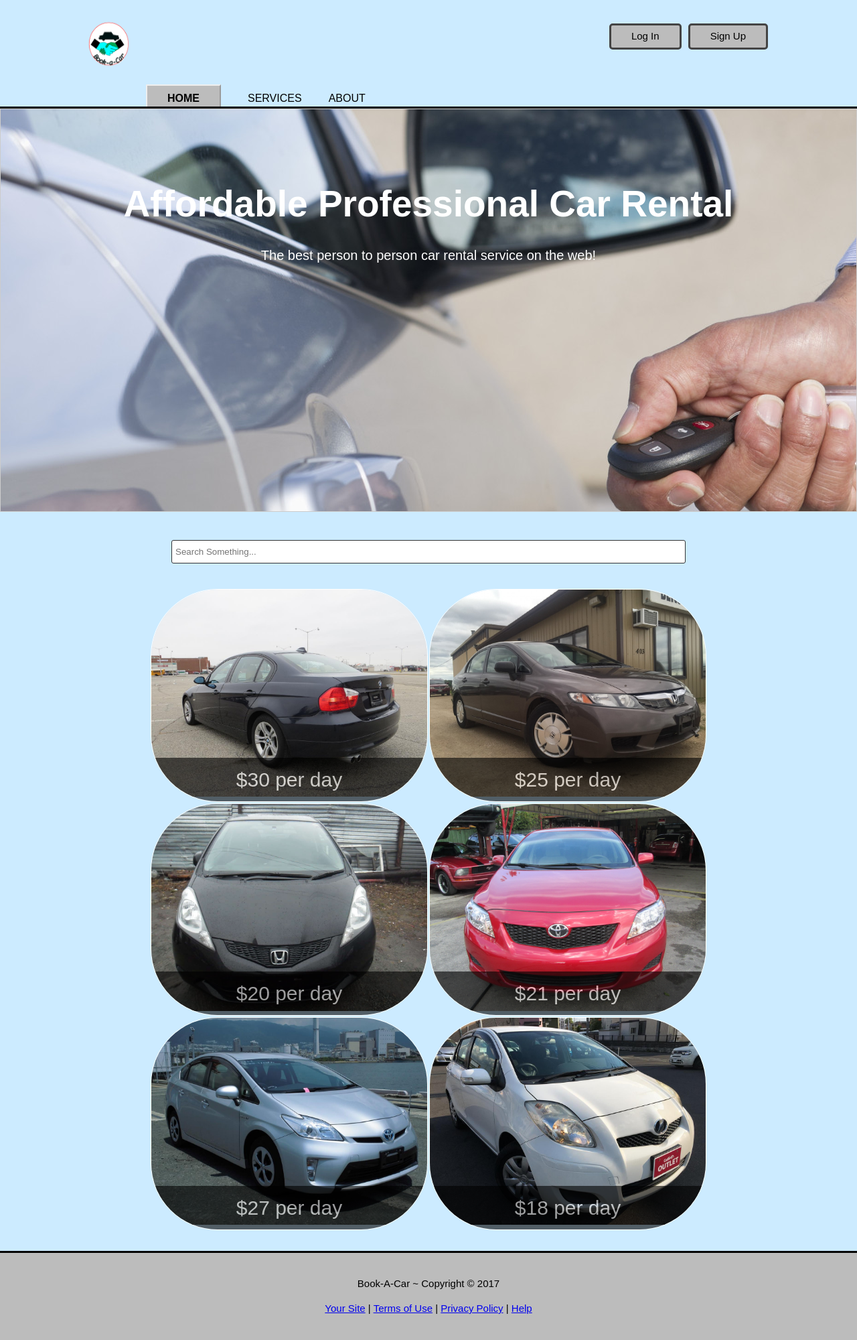
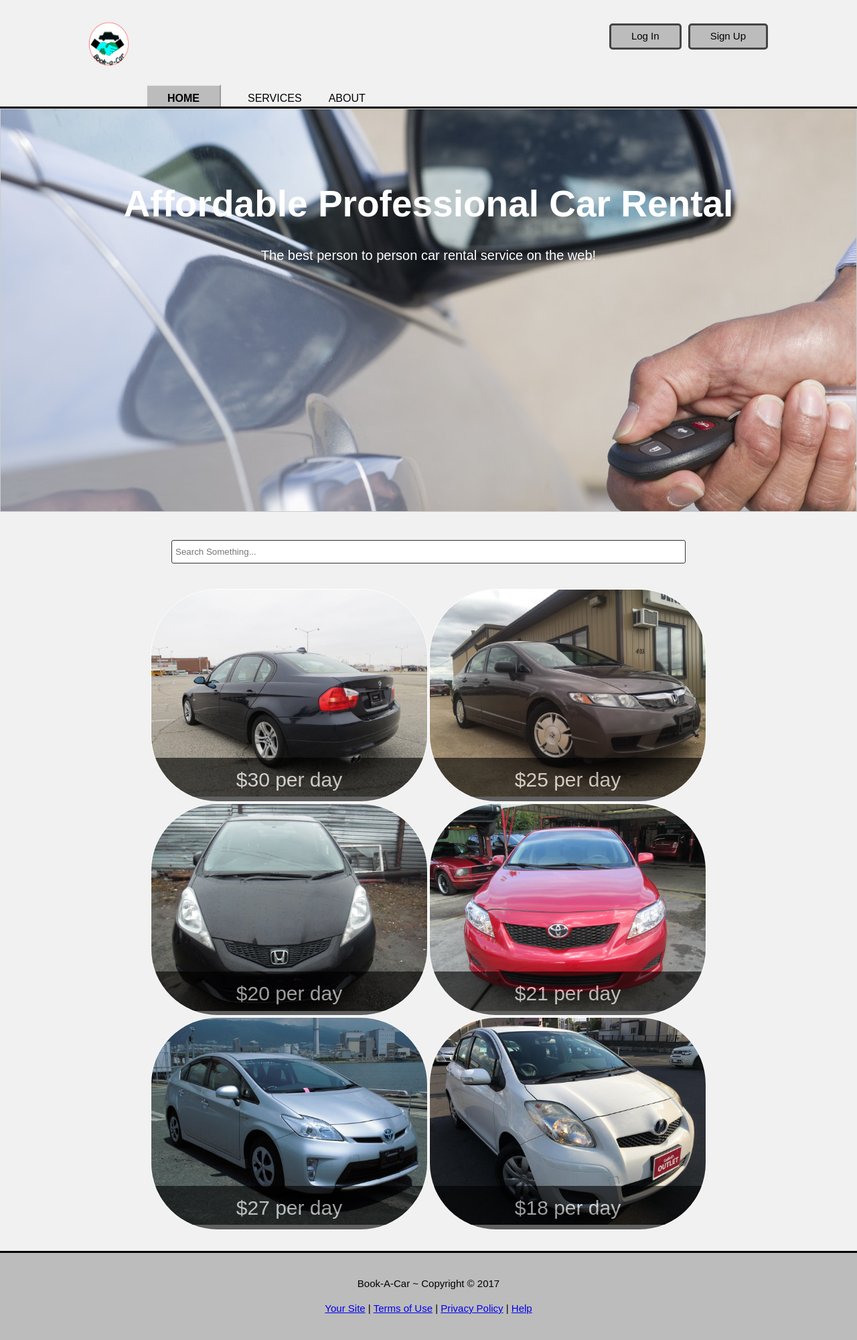
Before and after one commit to eyadamsuren1/Group-Project, a PHP site: page / in a window 1280 px wide. Shown: the whole page at 67% size. Run offline with PHP 8.4, Linux system fonts and the light colour scheme; some libraries are stand-ins or nearby versions.

Commit message:
Revert "Background edit restore"
This reverts commit 99ae8895ad554722f397a95d9caedee069fc0813.

```diff
--- a/CSC481_Project5/kacar/css/style.css
+++ b/CSC481_Project5/kacar/css/style.css
@@ -2,7 +2,7 @@ body{
   font: 15px/1.5 Arial, Helvetica,sans-serif;
   padding:0;
   margin:0;
-  background-color:#ccebff;
+  background-color:#f1f1f1;
 }
 
 /* Global */
@@ -36,7 +36,7 @@ ul{
 
 /* Header **/
 header{
-  background:#ccebff;
+  background:#f1f1f1;
   color:#ffffff;
   padding-top:30px;
   min-height:70px;
```
